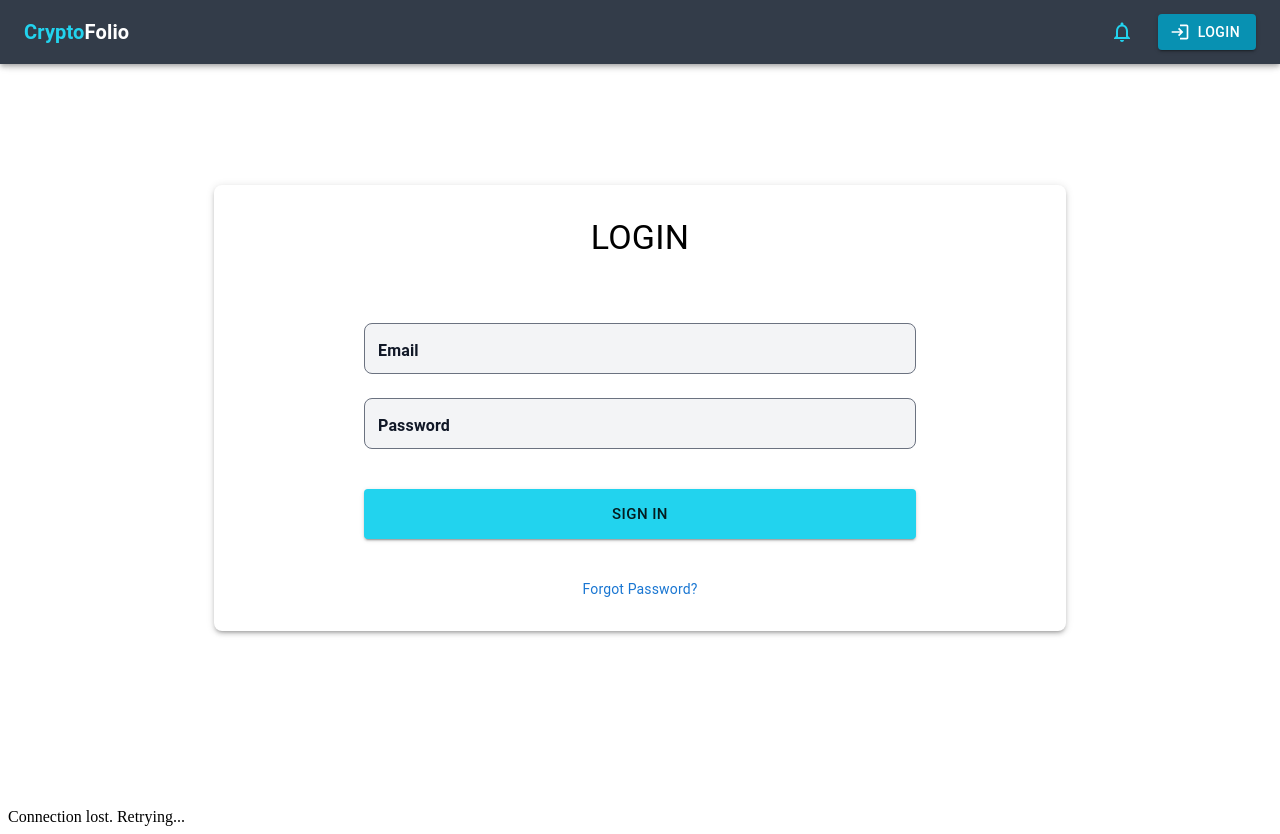
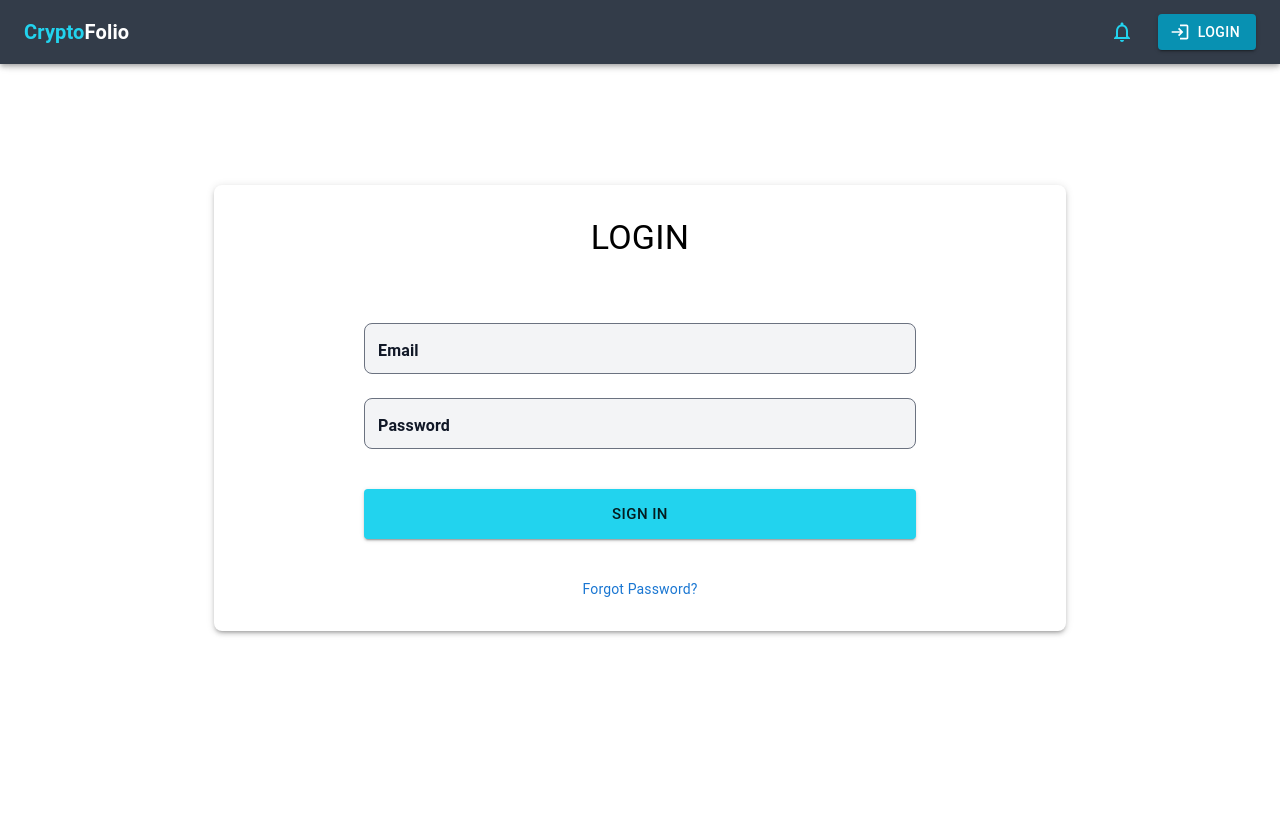
Before and after one commit to JuliusDgenius/cryptocurrency-tracker-frontend, a React (Vite) app: page /login in a window 1280 px wide. Built offline with nearby package versions, Linux system fonts and the light colour scheme; no server answers.

Commit message:
remove error state from stream provider

```diff
--- a/src/providers/PriceStreamProvider.tsx
+++ b/src/providers/PriceStreamProvider.tsx
@@ -11,7 +11,6 @@ export const PriceStreamContext = createContext<PriceUpdate[]>([]);
 
 export const PriceStreamProvider: React.FC<{ children: React.ReactNode }> = ({ children }) => {
   const [prices, setPrices] = useState<PriceUpdate[]>([]);
-  const [error, setError] = useState<string | null>(null);
 
   useEffect(() => {
     const token = localStorage.getItem("AccessToken")
@@ -25,20 +24,17 @@ export const PriceStreamProvider: React.FC<{ children: React.ReactNode }> = ({ c
     );
 
     eventSource.onmessage = (event) => {
-      setError(null);
       try {
         const parsed = JSON.parse(event.data);
         setPrices(parsed);
       } catch (e) {
         // Optionally handle error
         console.error("Failed to parse SSE data:", e);
-        setError("Received invalid data from server.");
       }
     };
 
     eventSource.onerror = (err) => {
       console.error("SSE connection error:", err);
-      setError("Connection lost. Retrying...");
 
       eventSource.close();
     };
@@ -51,7 +47,6 @@ export const PriceStreamProvider: React.FC<{ children: React.ReactNode }> = ({ c
   return (
     <PriceStreamContext.Provider value={prices}>
       {children}
-      {error && <div className="text-red-500 text-sm p-2">{error}</div>}
     </PriceStreamContext.Provider>
   );
 };
```
